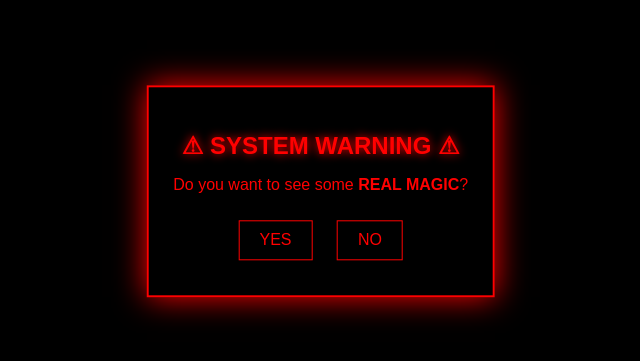
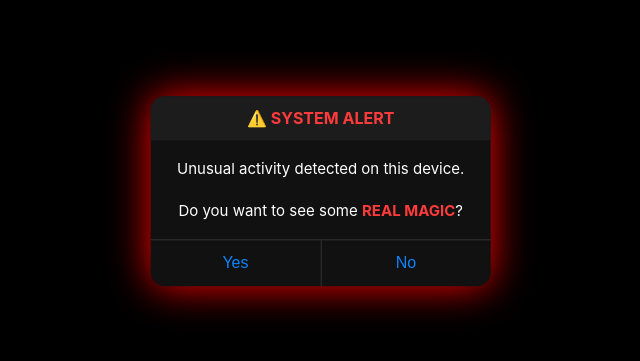
Before and after one commit to mylove-mylove/Mylovee, a plain HTML site: page index.html in a window 1280 px wide. Shown: the part 209-570 px from the top of the page, without its empty margins (319-959 px from the left). Drawn offline with Linux system fonts and the light colour scheme.

Commit message:
index.html

```diff
--- a/index.html
+++ b/index.html
@@ -3,18 +3,78 @@
 <head>
 <meta charset="UTF-8">
 <title>System Alert</title>
+<meta name="viewport" content="width=device-width, initial-scale=1.0">
+
 <style>
   body {
     margin: 0;
-    background: black;
-    color: red;
-    font-family: Arial, sans-serif;
+    background: #000;
+    font-family: -apple-system, BlinkMacSystemFont, Arial, sans-serif;
     height: 100vh;
+    overflow: hidden;
+  }
+
+  .overlay {
+    position: fixed;
+    inset: 0;
+    background: rgba(0,0,0,0.9);
     display: flex;
     align-items: center;
     justify-content: center;
+    animation: fadeIn 0.6s;
+  }
+
+  .popup {
+    width: 90%;
+    max-width: 340px;
+    background: #111;
+    border-radius: 14px;
+    box-shadow: 0 0 40px red;
+    color: #fff;
+    text-align: center;
     animation: shake 0.15s infinite;
-    overflow: hidden;
+  }
+
+  .header {
+    background: #1c1c1c;
+    padding: 12px;
+    font-weight: bold;
+    color: #ff3b3b;
+    border-radius: 14px 14px 0 0;
+  }
+
+  .content {
+    padding: 18px;
+    font-size: 15px;
+    line-height: 1.4;
+  }
+
+  .content span {
+    color: #ff3b3b;
+    font-weight: bold;
+  }
+
+  .buttons {
+    display: flex;
+    border-top: 1px solid #333;
+  }
+
+  .buttons button {
+    flex: 1;
+    padding: 14px 0;
+    background: none;
+    border: none;
+    color: #0a84ff;
+    font-size: 16px;
+    cursor: pointer;
+  }
+
+  .buttons button:not(:last-child) {
+    border-right: 1px solid #333;
+  }
+
+  .buttons button:active {
+    background: #222;
   }
 
   @keyframes shake {
@@ -25,49 +85,34 @@
     100% { transform: translate(-2px, -2px); }
   }
 
-  .box {
-    border: 2px solid red;
-    padding: 25px;
-    text-align: center;
-    max-width: 320px;
-    box-shadow: 0 0 30px red;
-    background: black;
-  }
-
-  h2 {
-    margin-bottom: 15px;
-    color: #ff0000;
-    text-shadow: 0 0 10px red;
-  }
-
-  button {
-    margin: 10px;
-    padding: 10px 20px;
-    background: black;
-    color: red;
-    border: 1px solid red;
-    cursor: pointer;
-    font-size: 16px;
-  }
-
-  button:hover {
-    background: red;
-    color: black;
+  @keyframes fadeIn {
+    from { opacity: 0; }
+    to { opacity: 1; }
   }
 </style>
 </head>
+
 <body>
 
-<div class="box">
-  <h2>⚠ SYSTEM WARNING ⚠</h2>
-  <p>Do you want to see some <b>REAL MAGIC</b>?</p>
-  <button onclick="fakeAction()">YES</button>
-  <button onclick="fakeAction()">NO</button>
+<div class="overlay">
+  <div class="popup">
+    <div class="header">⚠️ SYSTEM ALERT</div>
+
+    <div class="content">
+      Unusual activity detected on this device.<br><br>
+      Do you want to see some <span>REAL MAGIC</span>?
+    </div>
+
+    <div class="buttons">
+      <button onclick="fakeAction()">Yes</button>
+      <button onclick="fakeAction()">No</button>
+    </div>
+  </div>
 </div>
 
 <script>
   function fakeAction() {
-    alert("Initializing magic...\n\nJust kidding 😈");
+    alert("Initializing system magic...\n\nJust kidding 😈");
   }
 </script>
 
```
